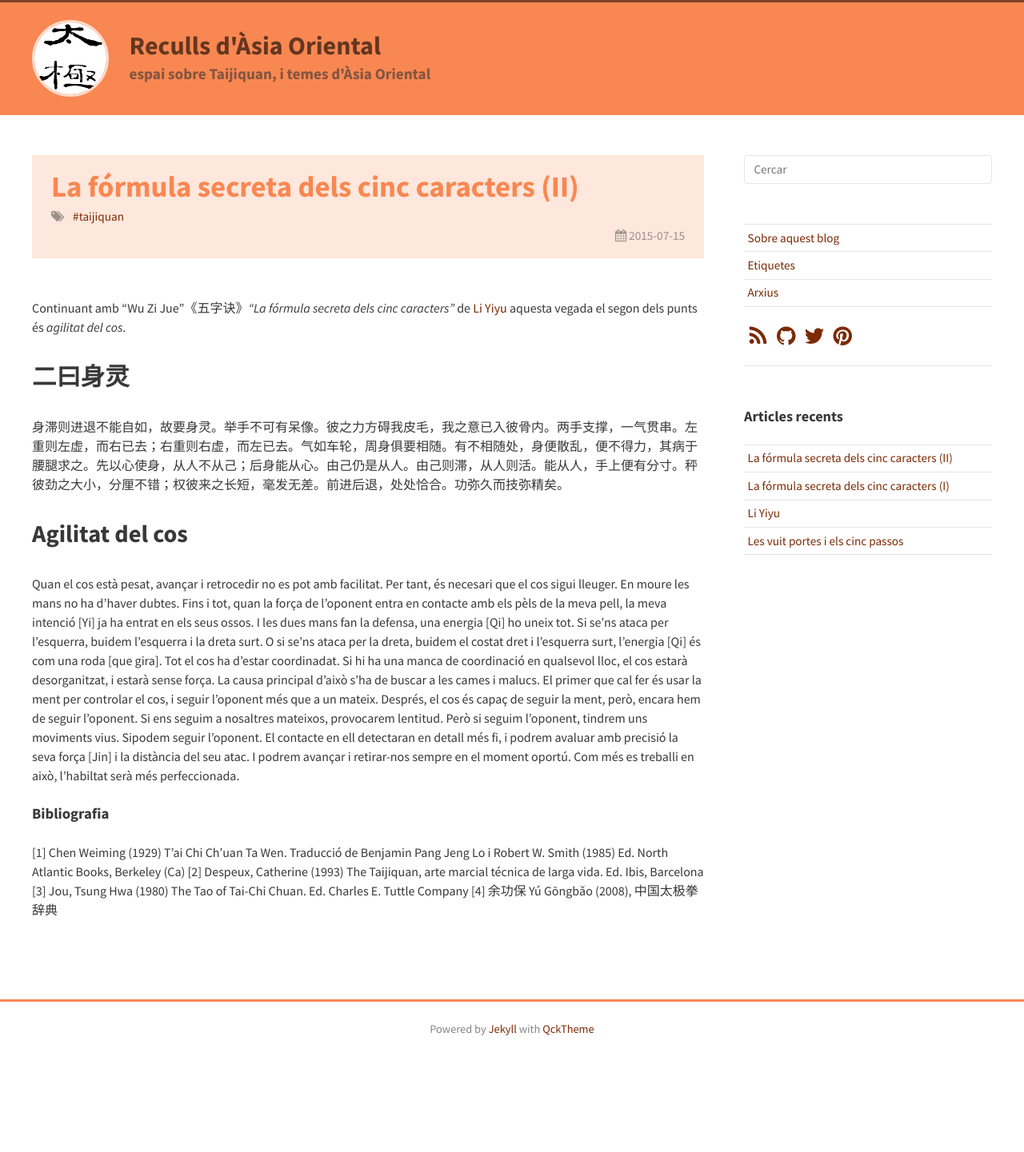
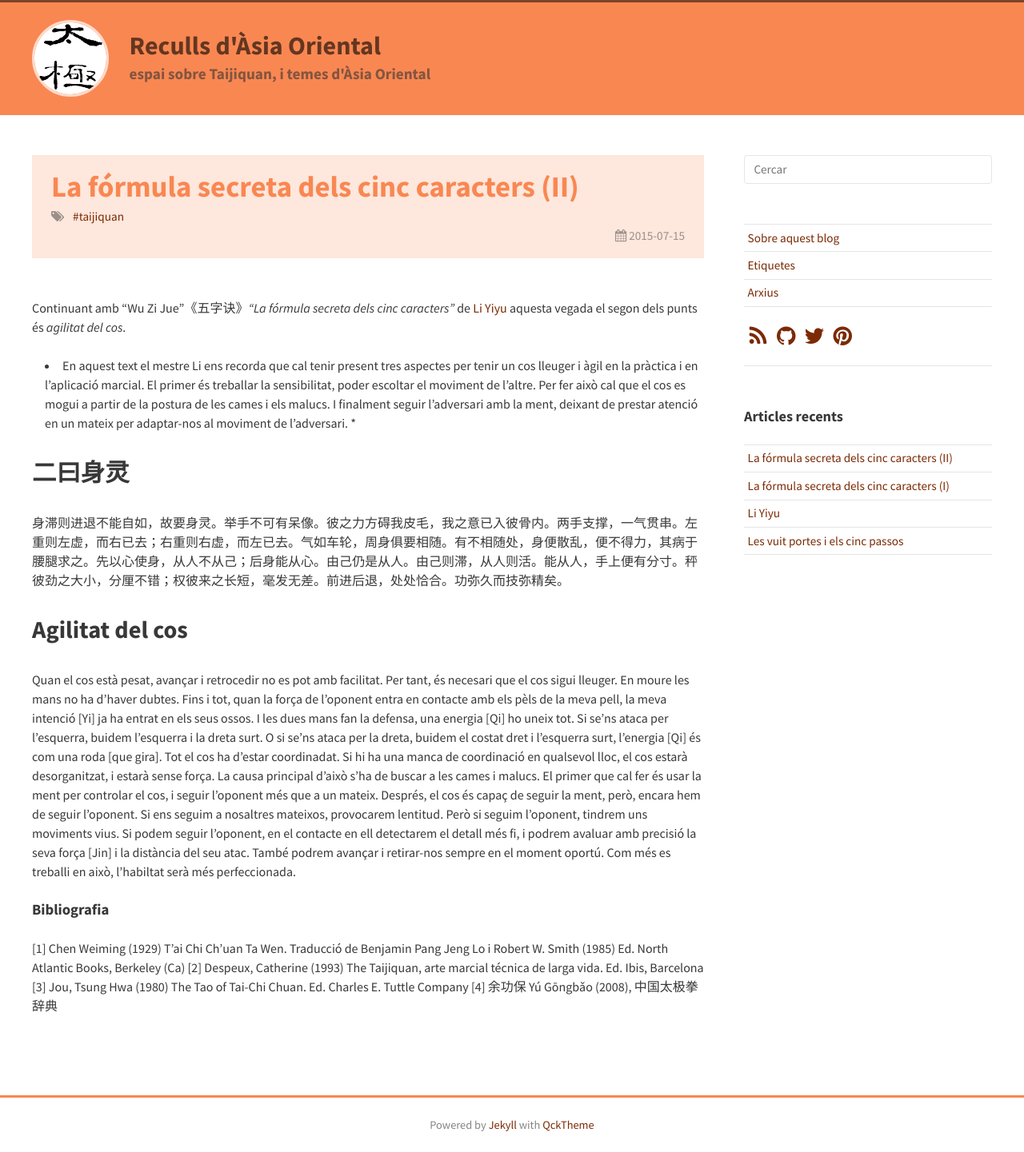
Before and after one commit to manelsales/manelsales.github.io, a Jekyll site: the page built from _posts/2015-07-15-wuzijue2.md, in a window 1280 px wide. Shown: the whole page at 80% size. Built offline with Jekyll 4.4.1, drawn with Linux system fonts in a browser that asks for light colours; nearby versions of some CDN libraries; Markdown is read by kramdown in place of the engine named in the settings; before the commit the page ends 1321 px from its top, so only the background shows below that.

Commit message:
Initial commit

```diff
--- a/_posts/2015-07-15-wuzijue2.md
+++ b/_posts/2015-07-15-wuzijue2.md
@@ -8,13 +8,16 @@ tags: taijiquan
 Continuant amb "Wu Zi Jue"《五字诀》*"La fórmula secreta dels cinc caracters"* de [Li Yiyu](https://manelsales.github.io/taijiquan/neijia/2015/07/11/liyiyu/) aquesta vegada el segon dels punts és *agilitat del cos*.
 
 
+* En aquest text el mestre Li ens recorda que cal tenir present tres aspectes per tenir un cos lleuger i àgil en la pràctica i en l'aplicació marcial. El primer és treballar la sensibilitat, poder escoltar el moviment de l'altre. Per fer això cal que el cos es mogui a partir de la postura de les cames i els malucs. I finalment seguir l'adversari amb la ment, deixant de prestar atenció en un mateix per adaptar-nos al moviment de l'adversari. *
+
+
 ## 二曰身灵 ##
 
 身滞则进退不能自如，故要身灵。举手不可有呆像。彼之力方碍我皮毛，我之意已入彼骨内。两手支撑，一气贯串。左重则左虚，而右已去；右重则右虚，而左已去。气如车轮，周身俱要相随。有不相随处，身便散乱，便不得力，其病于腰腿求之。先以心使身，从人不从己；后身能从心。由己仍是从人。由己则滞，从人则活。能从人，手上便有分寸。秤彼劲之大小，分厘不错；权彼来之长短，毫发无差。前进后退，处处恰合。功弥久而技弥精矣。
 
 ## Agilitat del cos ##
 
-Quan el cos està pesat, avançar i retrocedir no es pot amb facilitat. Per tant, és necesari que el cos sigui lleuger. En moure les mans no ha d'haver dubtes. Fins i tot, quan la força de l'oponent entra en contacte amb els pèls de la meva pell, la meva intenció [Yi] ja ha entrat en els seus ossos. I les dues mans fan la defensa, una energia [Qi] ho uneix tot. Si se'ns ataca per l'esquerra, buidem l'esquerra i la dreta surt. O si se'ns ataca per la dreta, buidem el costat dret i l'esquerra surt, l'energia [Qi] és com una roda [que gira]. Tot el cos ha d'estar coordinadat. Si hi ha una manca de coordinació en qualsevol lloc, el cos estarà desorganitzat, i estarà sense força. La causa principal d'això s'ha de buscar a les cames i malucs. El primer que cal fer és usar la ment per controlar el cos, i seguir l'oponent més que a un mateix. Després, el cos és capaç de seguir la ment, però, encara hem de seguir l'oponent. Si ens seguim a nosaltres mateixos, provocarem lentitud. Però si seguim l'oponent, tindrem uns moviments vius. Sipodem seguir l'oponent. El contacte en ell detectaran en detall més fi, i podrem avaluar amb precisió la seva força [Jin] i la distància del seu atac. I podrem avançar i retirar-nos sempre en el moment oportú. Com més es treballi en això, l'habiltat serà més perfeccionada.
+Quan el cos està pesat, avançar i retrocedir no es pot amb facilitat. Per tant, és necesari que el cos sigui lleuger. En moure les mans no ha d'haver dubtes. Fins i tot, quan la força de l'oponent entra en contacte amb els pèls de la meva pell, la meva intenció [Yi] ja ha entrat en els seus ossos. I les dues mans fan la defensa, una energia [Qi] ho uneix tot. Si se'ns ataca per l'esquerra, buidem l'esquerra i la dreta surt. O si se'ns ataca per la dreta, buidem el costat dret i l'esquerra surt, l'energia [Qi] és com una roda [que gira]. Tot el cos ha d'estar coordinadat. Si hi ha una manca de coordinació en qualsevol lloc, el cos estarà desorganitzat, i estarà sense força. La causa principal d'això s'ha de buscar a les cames i malucs. El primer que cal fer és usar la ment per controlar el cos, i seguir l'oponent més que a un mateix. Després, el cos és capaç de seguir la ment, però, encara hem de seguir l'oponent. Si ens seguim a nosaltres mateixos, provocarem lentitud. Però si seguim l'oponent, tindrem uns moviments vius. Si podem seguir l'oponent, en el contacte en ell detectarem el detall més fi, i podrem avaluar amb precisió la seva força [Jin] i la distància del seu atac. També podrem avançar i retirar-nos sempre en el moment oportú. Com més es treballi en això, l'habiltat serà més perfeccionada.
 
 ### Bibliografia
 [1] Chen Weiming (1929) T'ai Chi Ch'uan Ta Wen. Traducció de Benjamin Pang Jeng Lo i Robert W. Smith (1985) Ed. North Atlantic Books, Berkeley (Ca)
```
Also changed, not shown: _posts/2015-07-12-wuzijue1.md (+3 -0 lines).
